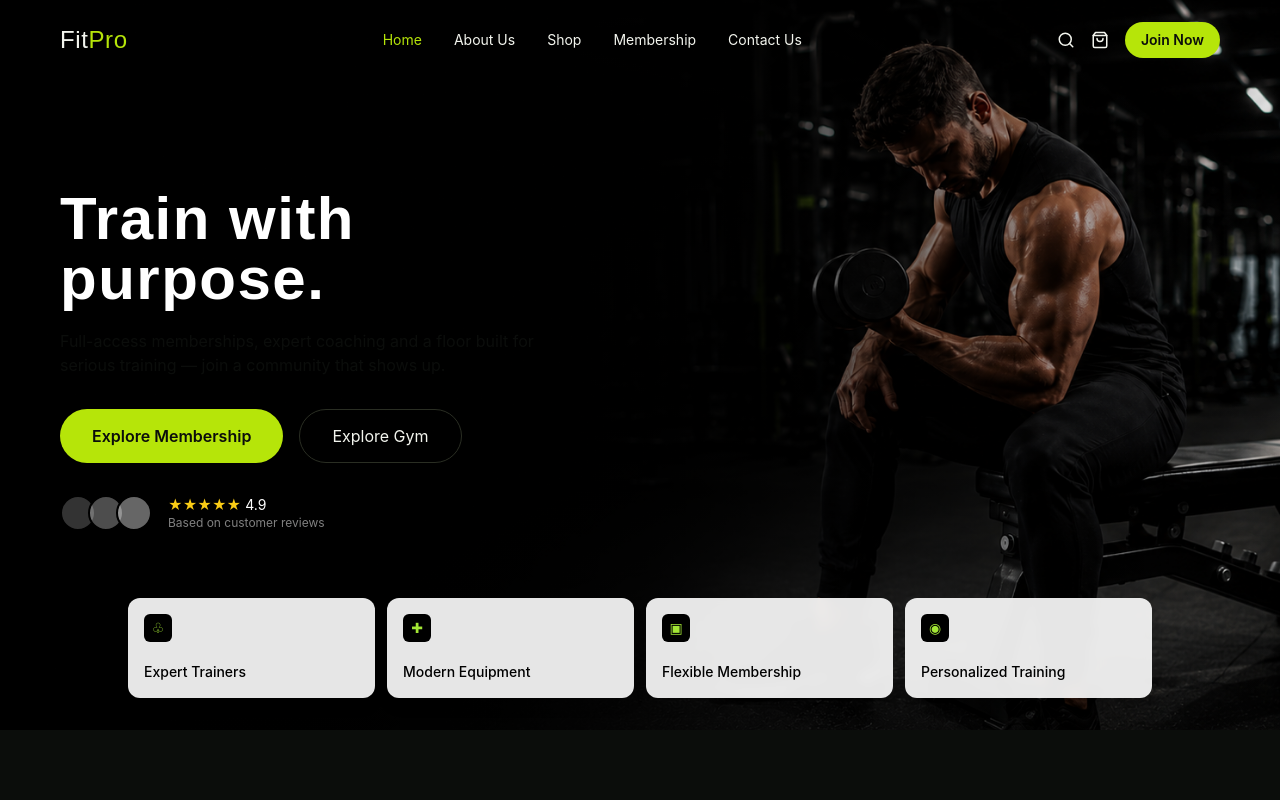
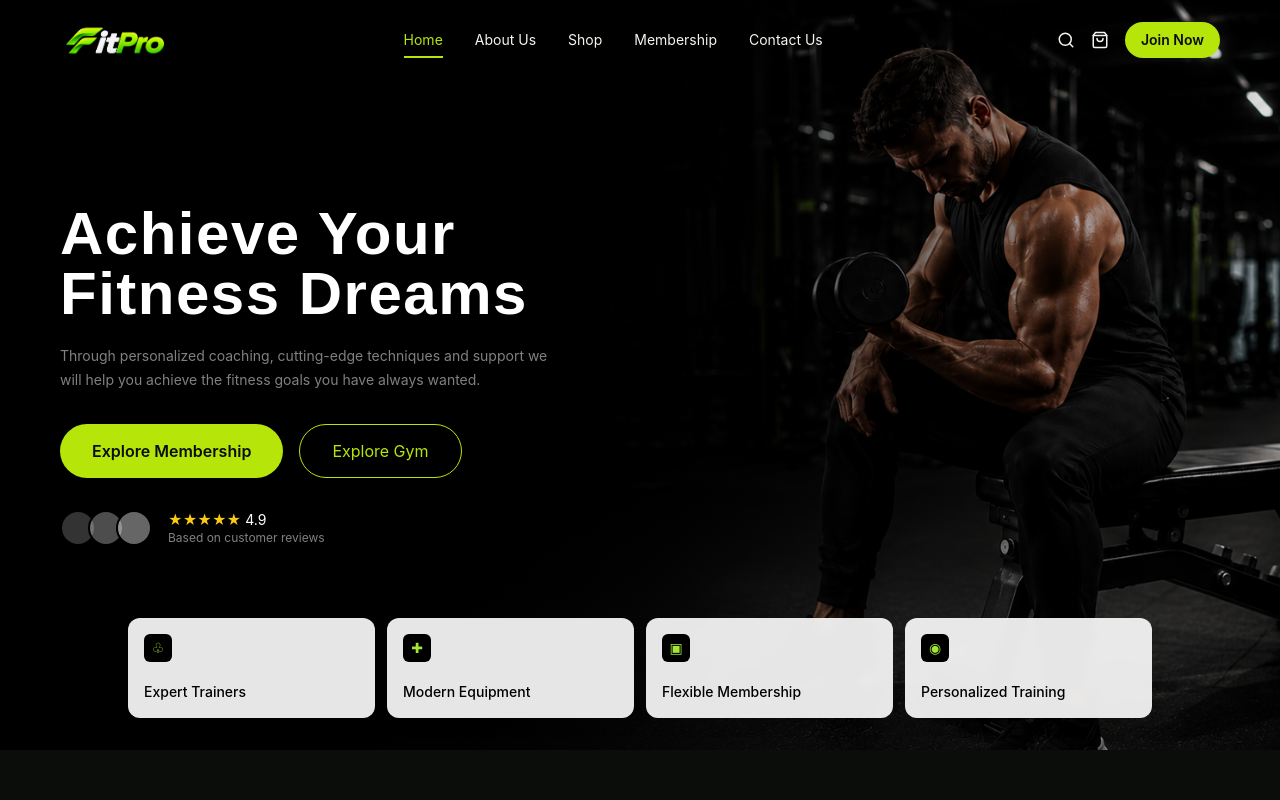
Before and after one commit to aryanstha-tech/FitPro, a Next.js app in the folder frontend/: page / in a window 1280 px wide. Shown: the top 800 px of the page. Built offline with nearby package versions, Linux system fonts and the light colour scheme.

Commit message:
hero section done

```diff
--- a/frontend/app/page.tsx
+++ b/frontend/app/page.tsx
@@ -6,8 +6,10 @@ export default function HomePage() {
   return (
     <>
       <Hero
-        heading="Train with purpose."
-        subheading="Full-access memberships, expert coaching and a floor built for serious training — join a community that shows up."
+        heading="Achieve Your Fitness Dreams"
+        subheading="Through personalized coaching, cutting-edge techniques
+                   and support we will help you achieve the fitness goals you
+                   have always wanted."
         imageSrc="/hero-gym.png"
         imageAlt="Member training with dumbbells at FitPro gym"
       />
--- a/frontend/components/home/Hero.tsx
+++ b/frontend/components/home/Hero.tsx
@@ -30,7 +30,7 @@ export function Hero({
       <div className="absolute inset-0 bg-gradient-to-r from-black via-black/80 to-black/10" />
 
       {/* Hero Content */}
-      <Container className="relative z-10 flex min-h-[720px] items-center">
+      <Container className="relative z-10 flex min-h-[750px] items-center">
         <div className="max-w-xl">
           {/* Heading */}
           <h1 className="text-4xl font-bold leading-tight text-white sm:text-5xl md:text-6xl">
@@ -38,7 +38,7 @@ export function Hero({
           </h1>
 
           {/* Description */}
-          <p className="mt-5 max-w-lg text-sm leading-6 text-white/60 sm:text-base">
+          <p className="mt-5 max-w-lg text-sm leading-6 text-white/50">
             {subheading}
           </p>
 
@@ -56,7 +56,7 @@ export function Hero({
               size="lg"
               variant="secondary"
               href="/about"
-              className="cursor-pointer"
+              className="cursor-pointer !border-accent !text-accent hover:!bg-accent hover:!text-base"
             >
               Explore Gym
             </Button>
--- a/frontend/components/layout/Navbar.tsx
+++ b/frontend/components/layout/Navbar.tsx
@@ -23,8 +23,12 @@ export function Navbar() {
   return (
     <header className="absolute inset-x-0 top-0 z-40">
       <Container className="flex h-20 items-center justify-between">
-        <Link href="/" className="font-display text-2xl tracking-wide text-ink">
-          Fit<span className="text-accent">Pro</span>
+        <Link href="/" className="flex items-center">
+          <img
+            src="/fitpro-logo.png"
+            alt="FitPro"
+            className="h-10 w-auto"
+          />
         </Link>
 
         <nav className="hidden items-center gap-8 md:flex">
@@ -35,8 +39,10 @@ export function Navbar() {
                 key={link.label}
                 href={link.href}
                 className={clsx(
-                  "text-sm transition-colors",
-                  active ? "text-accent" : "text-ink hover:text-accent"
+                  "relative text-sm transition-colors",
+                  active
+                    ? "text-accent after:absolute after:-bottom-2 after:left-0 after:h-[2px] after:w-full after:bg-accent"
+                    : "text-ink hover:text-accent"
                 )}
               >
                 {link.label}
```
Also changed, not shown: frontend/public/fitpro-logo.png (added), frontend/public/hero-gym.jpg (added).
